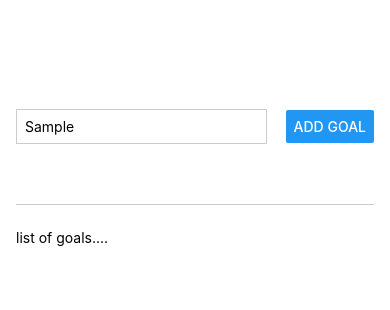
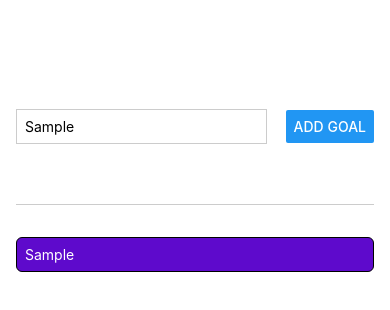
Before and after one commit to IsuruGunarathne/RNCourse, a React Native app: screen / in a window 390 px wide. Both pictures are taken after typing "Sample" into the empty fields and a click on the button "ADD GOAL". Shown: the top 310 px of the page. Built offline with nearby package versions, Linux system fonts and the light colour scheme.

Commit message:
add goal list

```diff
--- a/App.js
+++ b/App.js
@@ -6,13 +6,14 @@ import { useState } from 'react';
 export default function App() {
 
   const [enteredGoalText, setEnteredGoalText] = useState('');
+  const [courseGoals, setCourseGoals] = useState([]);
 
   function goalInputHandler(enteredText) {
     setEnteredGoalText(enteredText);
   };
 
   function addGoalHandler() {
-    console.log(enteredGoalText);
+    setCourseGoals(currentCourseGoals => [...courseGoals, enteredGoalText]) // 3 dots is the spread operator
   };
 
   return (
@@ -29,7 +30,7 @@ export default function App() {
 
       </View>
       <View style={styles.goalsContainer}>
-        <Text>list of goals....</Text>
+        {courseGoals.map((goal) => <Text key={goal} style={styles.goalItem}>{goal}</Text>)}
       </View>
     </View>
   );
@@ -62,6 +63,15 @@ const styles = StyleSheet.create({
 
   goalsContainer: {
     flex: 4,
+  },
+
+  goalItem: {
+    padding: 8,
+    marginVertical: 8,
+    backgroundColor: '#5e0acc',
+    borderColor: 'black',
+    borderWidth: 1,
+    borderRadius: 6,
+    color: 'white',
   }
-
 });
```
